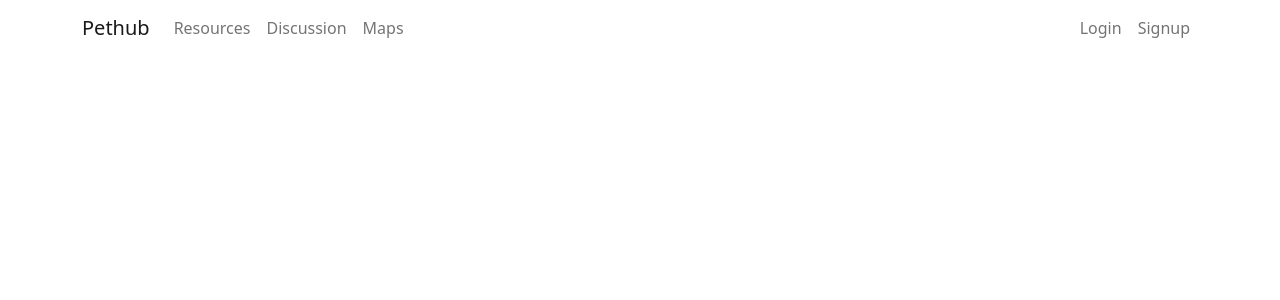
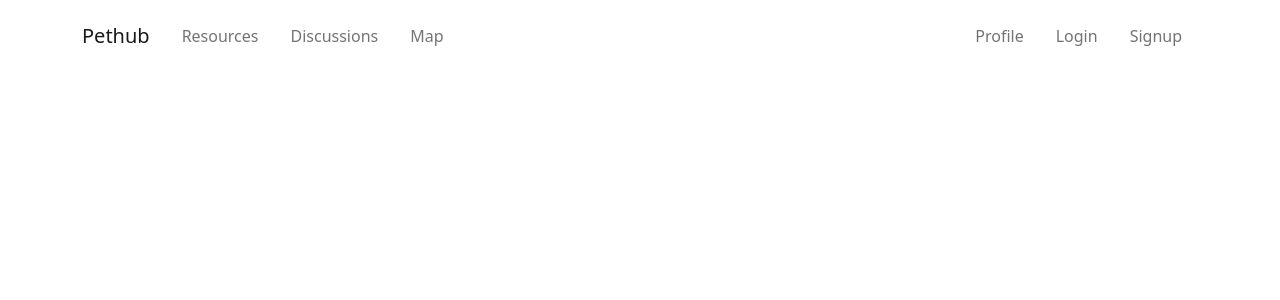
Before and after one commit to t-iffany/pawhub, a React (Create React App) app in the folder pawhub-frontend/: page / in a window 1280 px wide. Shown: the top 300 px of the page. Built offline with nearby package versions, Linux system fonts and the light colour scheme.

Commit message:
Fix router links, add /profile

```diff
--- a/pawhub-frontend/src/components/NavigationBar.jsx
+++ b/pawhub-frontend/src/components/NavigationBar.jsx
@@ -1,24 +1,56 @@
 import Container from "react-bootstrap/Container";
 import Nav from "react-bootstrap/Nav";
 import Navbar from "react-bootstrap/Navbar";
+import { Link } from "react-router-dom";
 
 export default function NavigationBar() {
   return (
     <Navbar collapseOnSelect expand="lg">
       <Container>
-        <Navbar.Brand href="/">Pethub</Navbar.Brand>
+        <Navbar.Brand>
+          <Link className="nav-link" to="/">
+            Pethub
+          </Link>
+        </Navbar.Brand>
         <Navbar.Toggle aria-controls="responsive-navbar-nav" />
         <Navbar.Collapse id="responsive-navbar-nav">
           <Nav className="me-auto">
-            <Nav.Link href="/resources">Resources</Nav.Link>
-            <Nav.Link href="/discussions">Discussion</Nav.Link>
-            <Nav.Link href="/maps">Maps</Nav.Link>
+            <Nav.Link>
+              <Link className="nav-link" to="/resources">
+                Resources
+              </Link>
+            </Nav.Link>
+
+            <Nav.Link>
+              <Link className="nav-link" to="/discussions">
+                Discussions
+              </Link>
+            </Nav.Link>
+
+            <Nav.Link>
+              <Link className="nav-link" to="/map">
+                Map
+              </Link>
+            </Nav.Link>
           </Nav>
 
           <Nav>
-            <Nav.Link href="/login">Login</Nav.Link>
-            <Nav.Link eventKey={2} href="/signup">
-              Signup
+            <Nav.Link>
+              <Link className="nav-link" to="/profile">
+                Profile
+              </Link>
+            </Nav.Link>
+
+            <Nav.Link>
+              <Link className="nav-link" to="/login">
+                Login
+              </Link>
+            </Nav.Link>
+
+            <Nav.Link>
+              <Link className="nav-link" to="/signup">
+                Signup
+              </Link>
             </Nav.Link>
           </Nav>
         </Navbar.Collapse>
```
